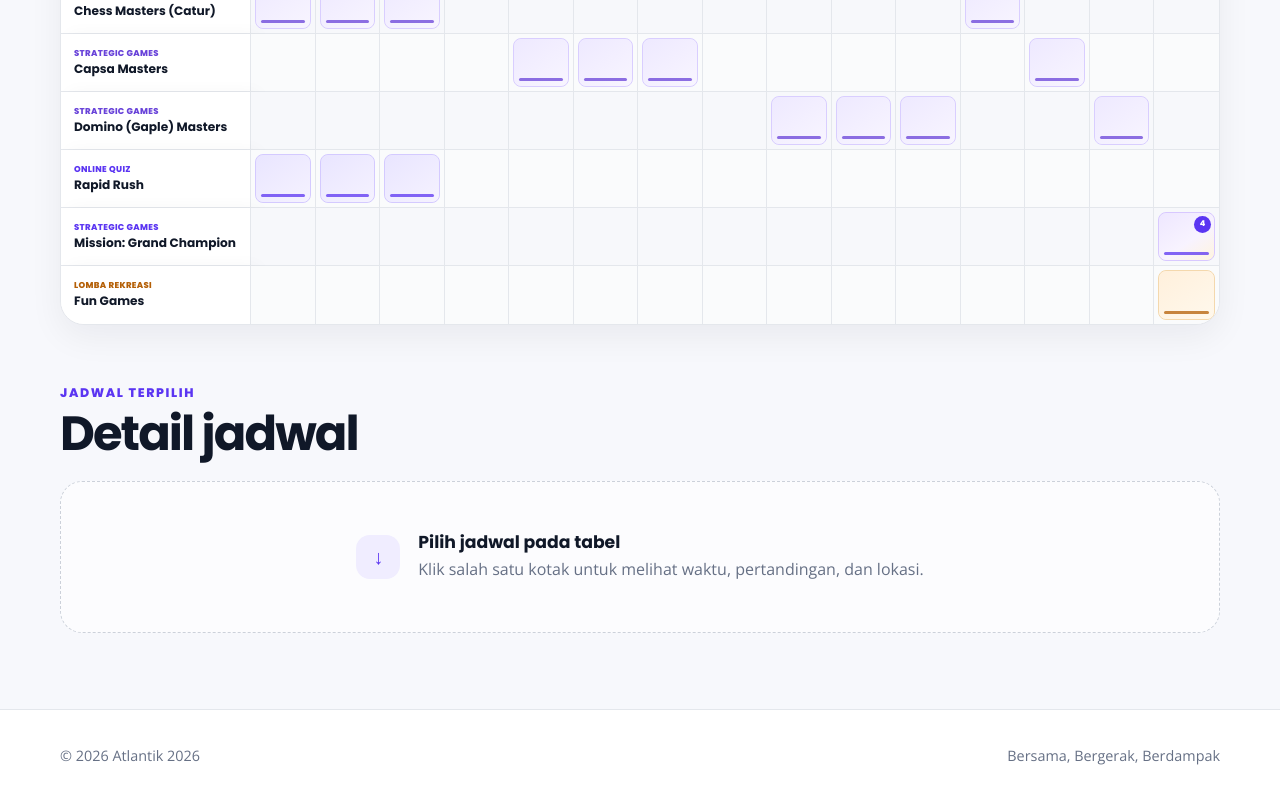
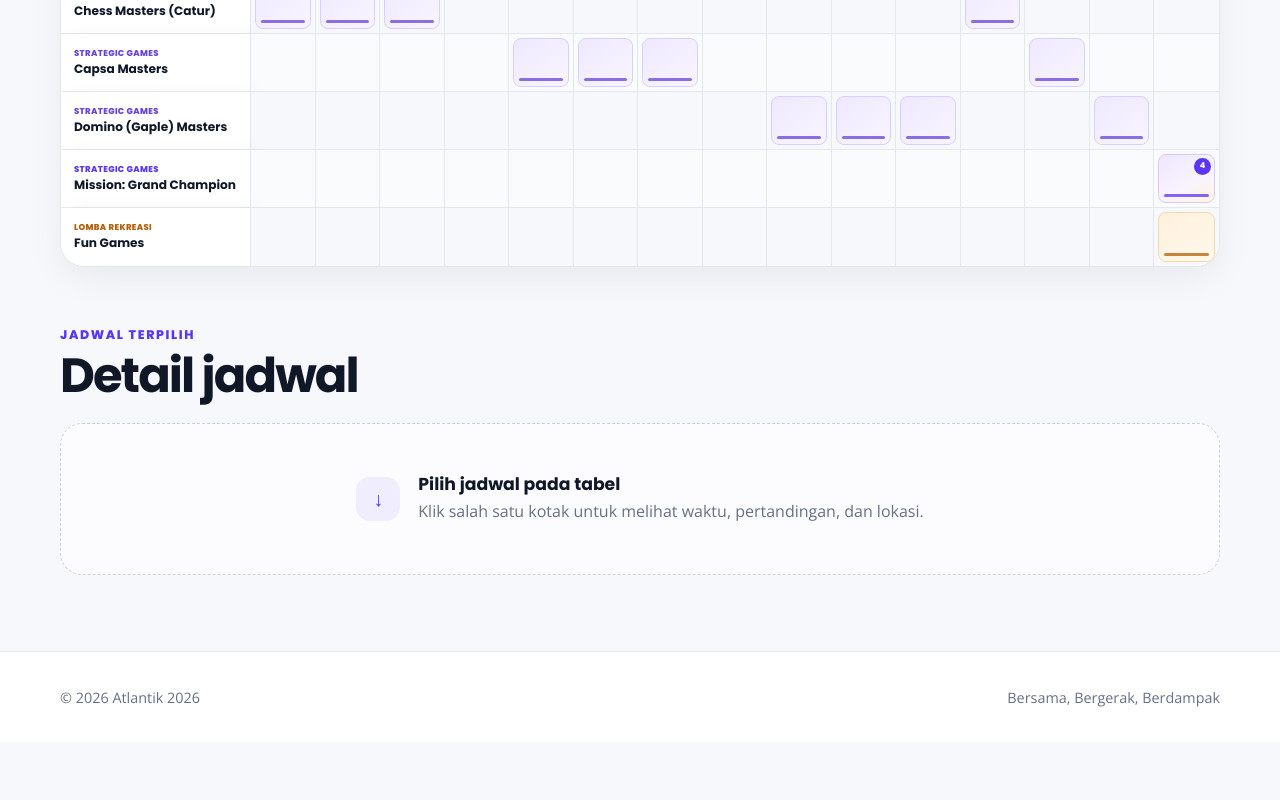
Before and after one commit to ruswanhidayat/portal-atlantik, a Next.js app: page /jadwal in a window 1280 px wide. Shown: the part 904-1704 px from the top of the page. After the commit the page ends 1646 px from the top, so only its background shows below. Built offline with nearby package versions, Linux system fonts and the light colour scheme.

Commit message:
Delete 'Rapid Rush' event from schedule
Removed 'Rapid Rush' event details from the schedule.

```diff
--- a/data/schedule.js
+++ b/data/schedule.js
@@ -741,45 +741,6 @@ export const competitionSchedules = [
     },
   },
   {
-    id: "rapid-rush",
-    name: "Rapid Rush",
-    category: "Online Quiz",
-    theme: "online",
-    activeDates: ["2026-08-03", "2026-08-04", "2026-08-05"],
-    sessions: {
-      "2026-08-03": [
-        {
-          id: "rapid-rush-03-1",
-          startTime: "08:00",
-          endTime: "16:00",
-          title: "Rapid Rush — Hari 1",
-          stage: "Babak Seleksi",
-          location: "Online",
-        },
-      ],
-      "2026-08-04": [
-        {
-          id: "rapid-rush-04-1",
-          startTime: "08:00",
-          endTime: "16:00",
-          title: "Rapid Rush — Hari 2",
-          stage: "Babak Seleksi",
-          location: "Online",
-        },
-      ],
-      "2026-08-05": [
-        {
-          id: "rapid-rush-05-1",
-          startTime: "08:00",
-          endTime: "16:00",
-          title: "Rapid Rush — Hari 3",
-          stage: "Babak Seleksi",
-          location: "Online",
-        },
-      ],
-    },
-  },
-  {
     id: "mission-grand-champion",
     name: "Mission: Grand Champion",
     category: "Strategic Games",
```
